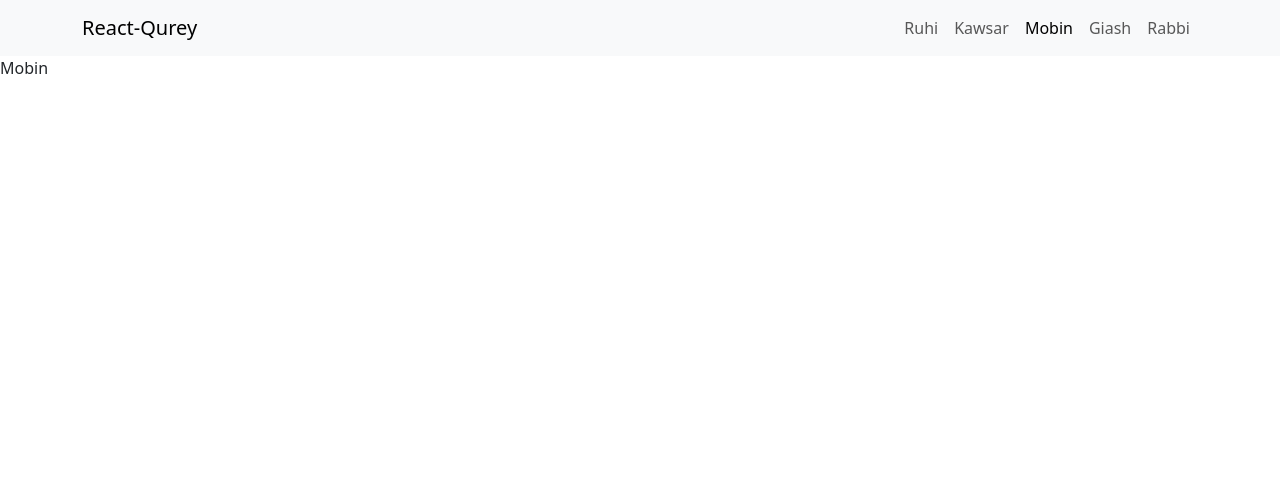
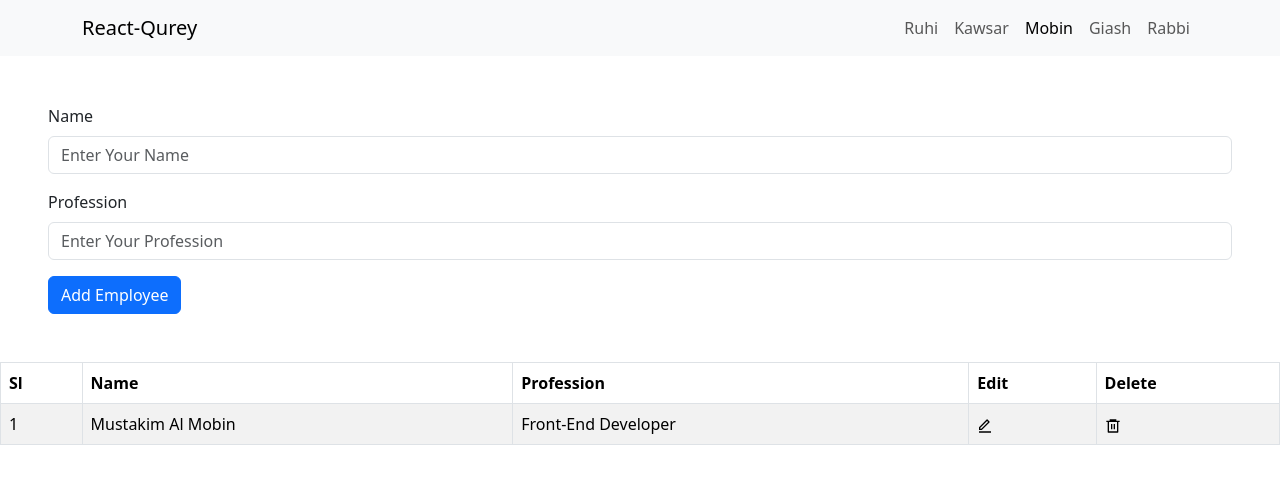
Before and after one commit to mamtn011/react-query, a React (Create React App) app: page /mobin in a window 1280 px wide. Shown: the top 484 px of the page. Built offline with nearby package versions, Linux system fonts and the light colour scheme; data requests are answered from the project's data file.

Commit message:
Crud App Added

```diff
--- /dev/null
+++ b/mobin.json
@@ -0,0 +1,9 @@
+{
+  "employees": [
+    {
+      "id": 1,
+      "name": "Mustakim Al Mobin",
+      "profession": "Front-End Developer"
+    }
+  ]
+}
--- a/src/component/Mobin.js
+++ b/src/component/Mobin.js
@@ -1,3 +1,42 @@
+import axios from "axios";
+import { useMutation, useQuery } from "@tanstack/react-query";
+import DataTable from "./mobin/DataTable";
+import InputForm from "./mobin/InputForm";
+const getData = () => {
+  return axios.get("http://localhost:4000/employees");
+};
+
+const addData = (dataToAdd) => {
+  return axios.post("http://localhost:4000/employees", dataToAdd);
+};
+
 export default function Mobin() {
-  return <div>Mobin</div>;
+  const { data, isLoading, isError, error, isSuccess } = useQuery({
+    queryKey: ["employee"],
+    queryFn: getData,
+  });
+  const {
+    mutate: AddData,
+    isError: isAddError,
+    error: addError,
+  } = useMutation({ mutationFn: addData });
+  const handleAddData = () => {
+    AddData({ id: 5, name: "Ali Hossain", profession: "Designer" });
+  };
+  if (isLoading) {
+    return <h2>Loading...</h2>;
+  }
+  if (isError) {
+    return <h2>{error.message}</h2>;
+  }
+  return (
+    <div>
+      {/* {data?.data.map((epmloyee) => (
+        <h3 key={epmloyee.id}>{epmloyee.name}</h3>
+      ))}
+      <button onClick={handleAddData}>Add New</button> */}
+      <InputForm />
+      {isSuccess && <DataTable datas={data?.data} />}
+    </div>
+  );
 }
--- /dev/null
+++ b/src/component/mobin/DataTable.js
@@ -0,0 +1,32 @@
+import Table from "react-bootstrap/Table";
+import { RiEditLine, RiDeleteBin6Line } from "react-icons/ri";
+export default function DataTable({ datas }) {
+  return (
+    <Table striped bordered hover>
+      <thead>
+        <tr>
+          <th>Sl</th>
+          <th>Name</th>
+          <th>Profession</th>
+          <th>Edit</th>
+          <th>Delete</th>
+        </tr>
+      </thead>
+      <tbody>
+        {datas.map((data, idx) => (
+          <tr key={data.id}>
+            <td>{idx + 1}</td>
+            <td>{data.name}</td>
+            <td>{data.profession}</td>
+            <td>
+              <RiEditLine />
+            </td>
+            <td>
+              <RiDeleteBin6Line />
+            </td>
+          </tr>
+        ))}
+      </tbody>
+    </Table>
+  );
+}
--- /dev/null
+++ b/src/component/mobin/InputForm.js
@@ -0,0 +1,19 @@
+import React from "react";
+import { Form, Button } from "react-bootstrap";
+const InputForm = () => {
+  return (
+    <Form className="m-5">
+      <Form.Group className="mb-3">
+        <Form.Label>Name</Form.Label>
+        <Form.Control type="text" placeholder="Enter Your Name" />
+      </Form.Group>
+      <Form.Group className="mb-3">
+        <Form.Label>Profession</Form.Label>
+        <Form.Control type="text" placeholder="Enter Your Profession" />
+      </Form.Group>
+      <Button type="submit">Add Employee</Button>
+    </Form>
+  );
+};
+
+export default InputForm;
--- a/src/index.js
+++ b/src/index.js
@@ -3,9 +3,14 @@ import ReactDOM from "react-dom/client";
 import "./index.css";
 import App from "./App";
 import "bootstrap/dist/css/bootstrap.min.css";
+import { QueryClient, QueryClientProvider } from "@tanstack/react-query";
+
+const queryClient = new QueryClient();
 const root = ReactDOM.createRoot(document.getElementById("root"));
 root.render(
   <React.StrictMode>
-    <App />
+    <QueryClientProvider client={queryClient}>
+      <App />
+    </QueryClientProvider>
   </React.StrictMode>
 );
```
Also changed, not shown: package.json (+10 -2 lines), 1 other file (tests, documents, lock files or other folders).
